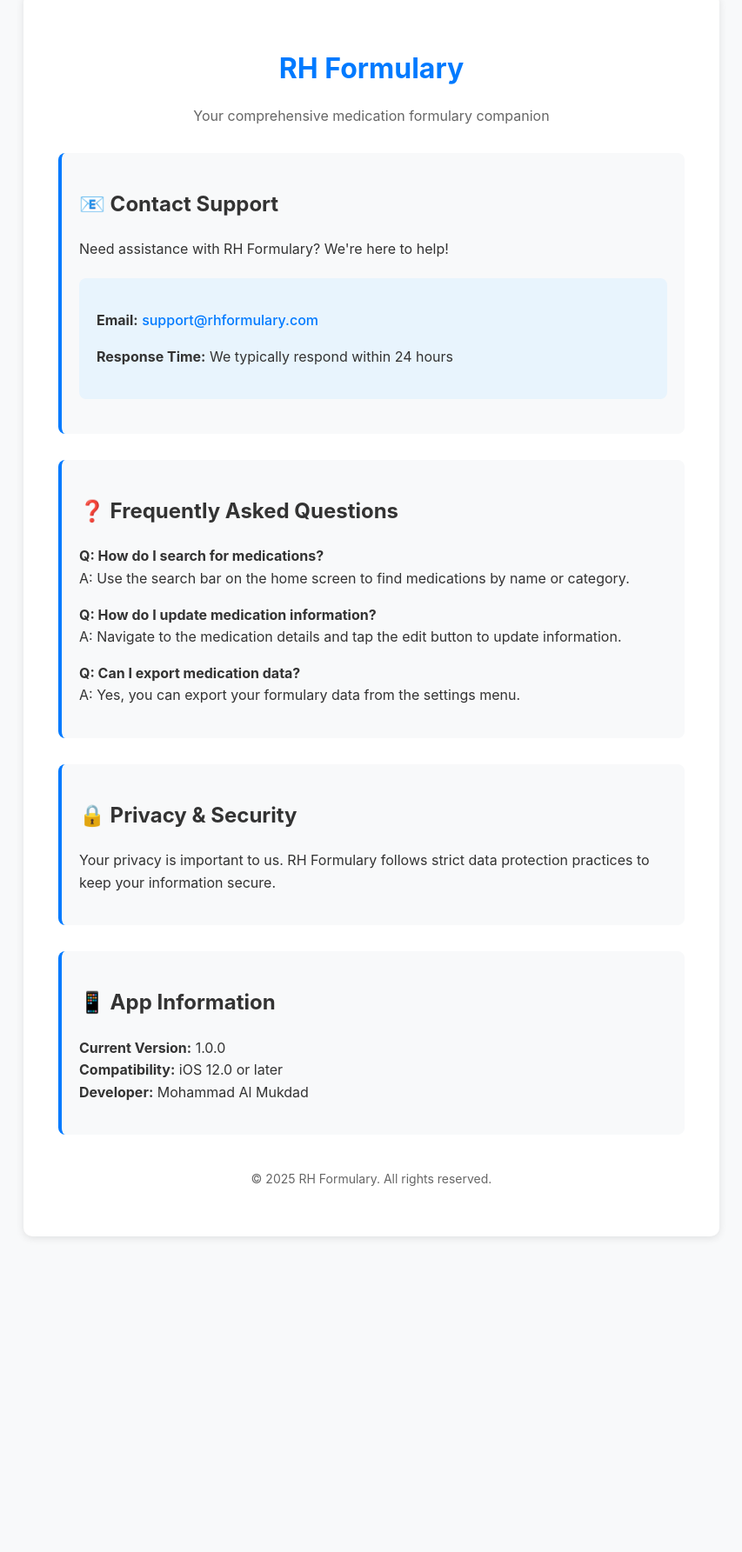
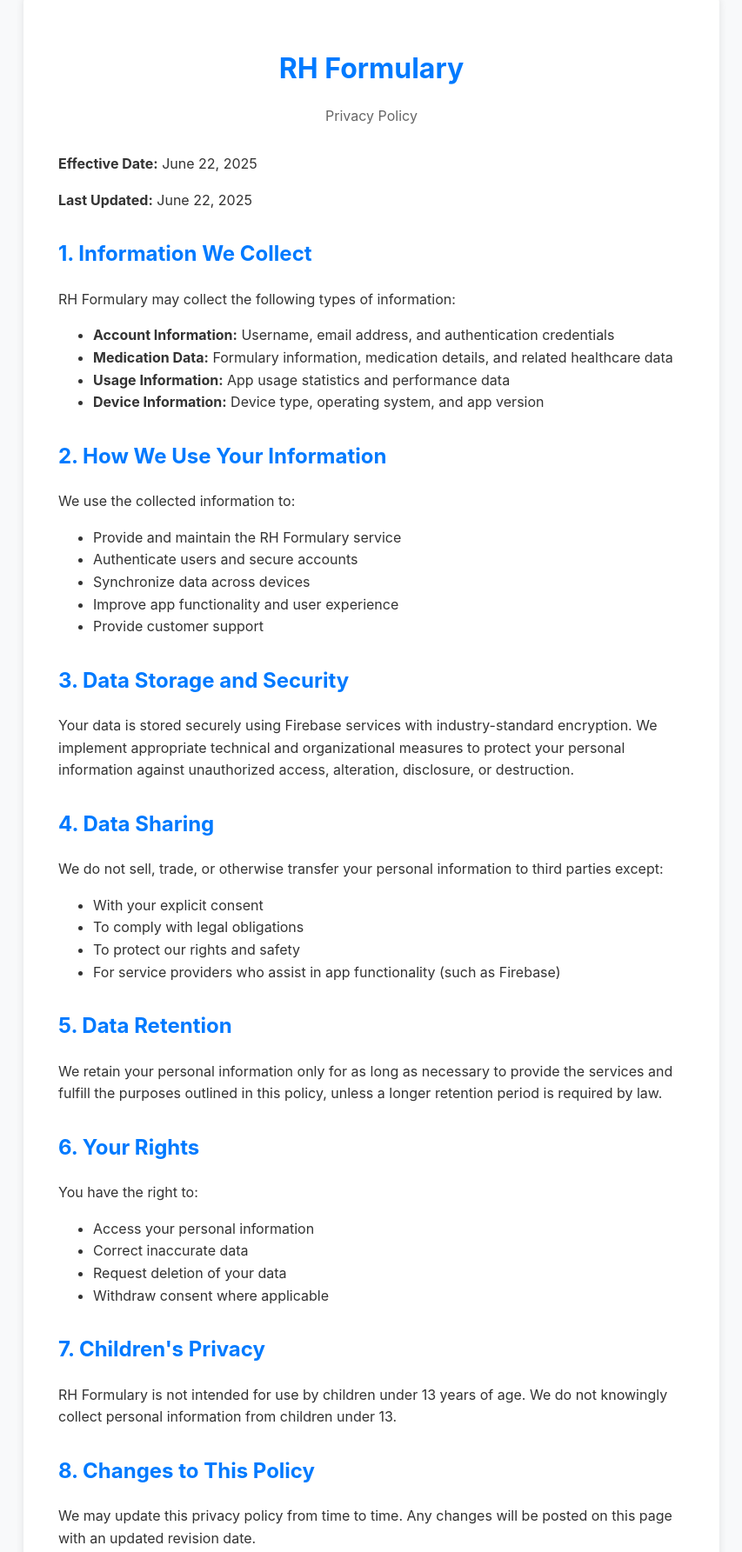
Before and after one commit to MMukdad/rhf-support, a plain HTML site: page index.html in a window 1280 px wide. Shown: the part 28-1813 px from the top of the page at 87% size, without its empty margins (213-1066 px from the left). Before the commit the page ends 1470 px from the top, so only its background shows below. Drawn offline with Linux system fonts and the light colour scheme.

Commit message:
Add files via upload

```diff
--- a/index.html
+++ b/index.html
@@ -3,7 +3,7 @@
 <head>
     <meta charset="UTF-8">
     <meta name="viewport" content="width=device-width, initial-scale=1.0">
-    <title>RH Formulary - Support</title>
+    <title>RH Formulary - Privacy Policy</title>
     <style>
         body {
             font-family: -apple-system, BlinkMacSystemFont, 'Segoe UI', Roboto, sans-serif;
@@ -25,17 +25,24 @@
             text-align: center;
             margin-bottom: 10px;
         }
+        h2 {
+            color: #007AFF;
+            margin-top: 30px;
+            margin-bottom: 15px;
+        }
         .subtitle {
             text-align: center;
             color: #666;
             margin-bottom: 30px;
         }
-        .support-section {
-            margin: 30px 0;
-            padding: 20px;
-            background-color: #f8f9fa;
-            border-radius: 8px;
-            border-left: 4px solid #007AFF;
+        .section {
+            margin: 20px 0;
+        }
+        .footer {
+            text-align: center;
+            color: #666;
+            margin-top: 40px;
+            font-size: 14px;
         }
         .contact-info {
             background-color: #e8f4fd;
@@ -43,58 +50,88 @@
             border-radius: 8px;
             margin: 20px 0;
         }
-        .email-link {
-            color: #007AFF;
-            text-decoration: none;
-            font-weight: 500;
-        }
-        .email-link:hover {
-            text-decoration: underline;
-        }
-        .footer {
-            text-align: center;
-            color: #666;
-            margin-top: 40px;
-            font-size: 14px;
-        }
     </style>
 </head>
 <body>
     <div class="container">
         <h1>RH Formulary</h1>
-        <p class="subtitle">Your comprehensive medication formulary companion</p>
+        <p class="subtitle">Privacy Policy</p>
 
-        <div class="support-section">
-            <h2>📧 Contact Support</h2>
-            <p>Need assistance with RH Formulary? We're here to help!</p>
-            <div class="contact-info">
-                <p><strong>Email:</strong> <a href="mailto:support@rhformulary.com" class="email-link">support@rhformulary.com</a></p>
-                <p><strong>Response Time:</strong> We typically respond within 24 hours</p>
-            </div>
+        <div class="section">
+            <p><strong>Effective Date:</strong> June 22, 2025</p>
+            <p><strong>Last Updated:</strong> June 22, 2025</p>
         </div>
 
-        <div class="support-section">
-            <h2>❓ Frequently Asked Questions</h2>
-            <p><strong>Q: How do I search for medications?</strong><br>
-            A: Use the search bar on the home screen to find medications by name or category.</p>
-
-            <p><strong>Q: How do I update medication information?</strong><br>
-            A: Navigate to the medication details and tap the edit button to update information.</p>
-
-            <p><strong>Q: Can I export medication data?</strong><br>
-            A: Yes, you can export your formulary data from the settings menu.</p>
+        <h2>1. Information We Collect</h2>
+        <div class="section">
+            <p>RH Formulary may collect the following types of information:</p>
+            <ul>
+                <li><strong>Account Information:</strong> Username, email address, and authentication credentials</li>
+                <li><strong>Medication Data:</strong> Formulary information, medication details, and related healthcare data</li>
+                <li><strong>Usage Information:</strong> App usage statistics and performance data</li>
+                <li><strong>Device Information:</strong> Device type, operating system, and app version</li>
+            </ul>
         </div>
 
-        <div class="support-section">
-            <h2>🔒 Privacy & Security</h2>
-            <p>Your privacy is important to us. RH Formulary follows strict data protection practices to keep your information secure.</p>
+        <h2>2. How We Use Your Information</h2>
+        <div class="section">
+            <p>We use the collected information to:</p>
+            <ul>
+                <li>Provide and maintain the RH Formulary service</li>
+                <li>Authenticate users and secure accounts</li>
+                <li>Synchronize data across devices</li>
+                <li>Improve app functionality and user experience</li>
+                <li>Provide customer support</li>
+            </ul>
         </div>
 
-        <div class="support-section">
-            <h2>📱 App Information</h2>
-            <p><strong>Current Version:</strong> 1.0.0<br>
-            <strong>Compatibility:</strong> iOS 12.0 or later<br>
-            <strong>Developer:</strong> Mohammad Al Mukdad</p>
+        <h2>3. Data Storage and Security</h2>
+        <div class="section">
+            <p>Your data is stored securely using Firebase services with industry-standard encryption. We implement appropriate technical and organizational measures to protect your personal information against unauthorized access, alteration, disclosure, or destruction.</p>
+        </div>
+
+        <h2>4. Data Sharing</h2>
+        <div class="section">
+            <p>We do not sell, trade, or otherwise transfer your personal information to third parties except:</p>
+            <ul>
+                <li>With your explicit consent</li>
+                <li>To comply with legal obligations</li>
+                <li>To protect our rights and safety</li>
+                <li>For service providers who assist in app functionality (such as Firebase)</li>
+            </ul>
+        </div>
+
+        <h2>5. Data Retention</h2>
+        <div class="section">
+            <p>We retain your personal information only for as long as necessary to provide the services and fulfill the purposes outlined in this policy, unless a longer retention period is required by law.</p>
+        </div>
+
+        <h2>6. Your Rights</h2>
+        <div class="section">
+            <p>You have the right to:</p>
+            <ul>
+                <li>Access your personal information</li>
+                <li>Correct inaccurate data</li>
+                <li>Request deletion of your data</li>
+                <li>Withdraw consent where applicable</li>
+            </ul>
+        </div>
+
+        <h2>7. Children's Privacy</h2>
+        <div class="section">
+            <p>RH Formulary is not intended for use by children under 13 years of age. We do not knowingly collect personal information from children under 13.</p>
+        </div>
+
+        <h2>8. Changes to This Policy</h2>
+        <div class="section">
+            <p>We may update this privacy policy from time to time. Any changes will be posted on this page with an updated revision date.</p>
+        </div>
+
+        <h2>9. Contact Us</h2>
+        <div class="contact-info">
+            <p>If you have any questions about this Privacy Policy, please contact us:</p>
+            <p><strong>Email:</strong> m.mukdad@outlook.com</p>
+            <p><strong>Developer:</strong> Mohammad Al Mukdad</p>
         </div>
 
         <div class="footer">
```
